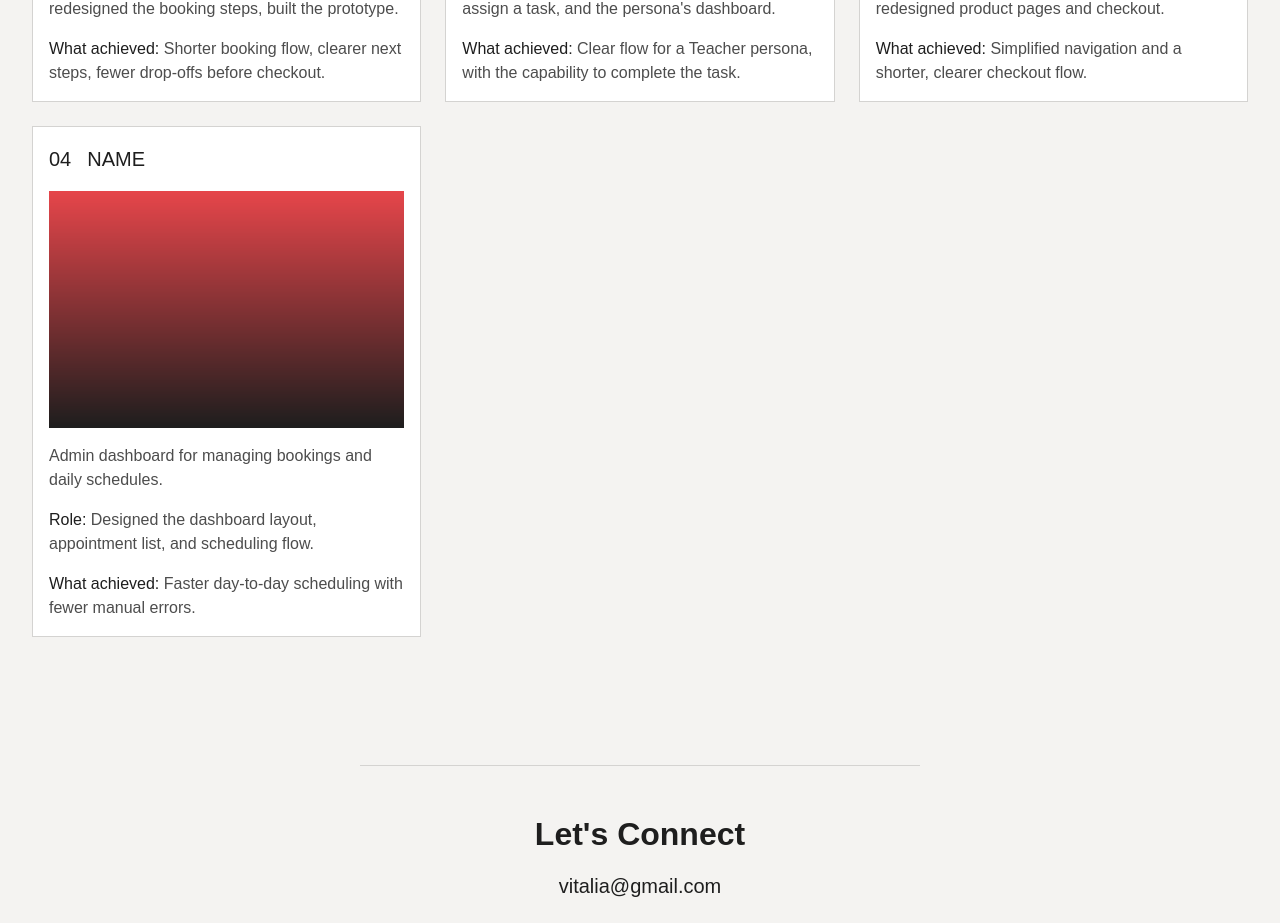
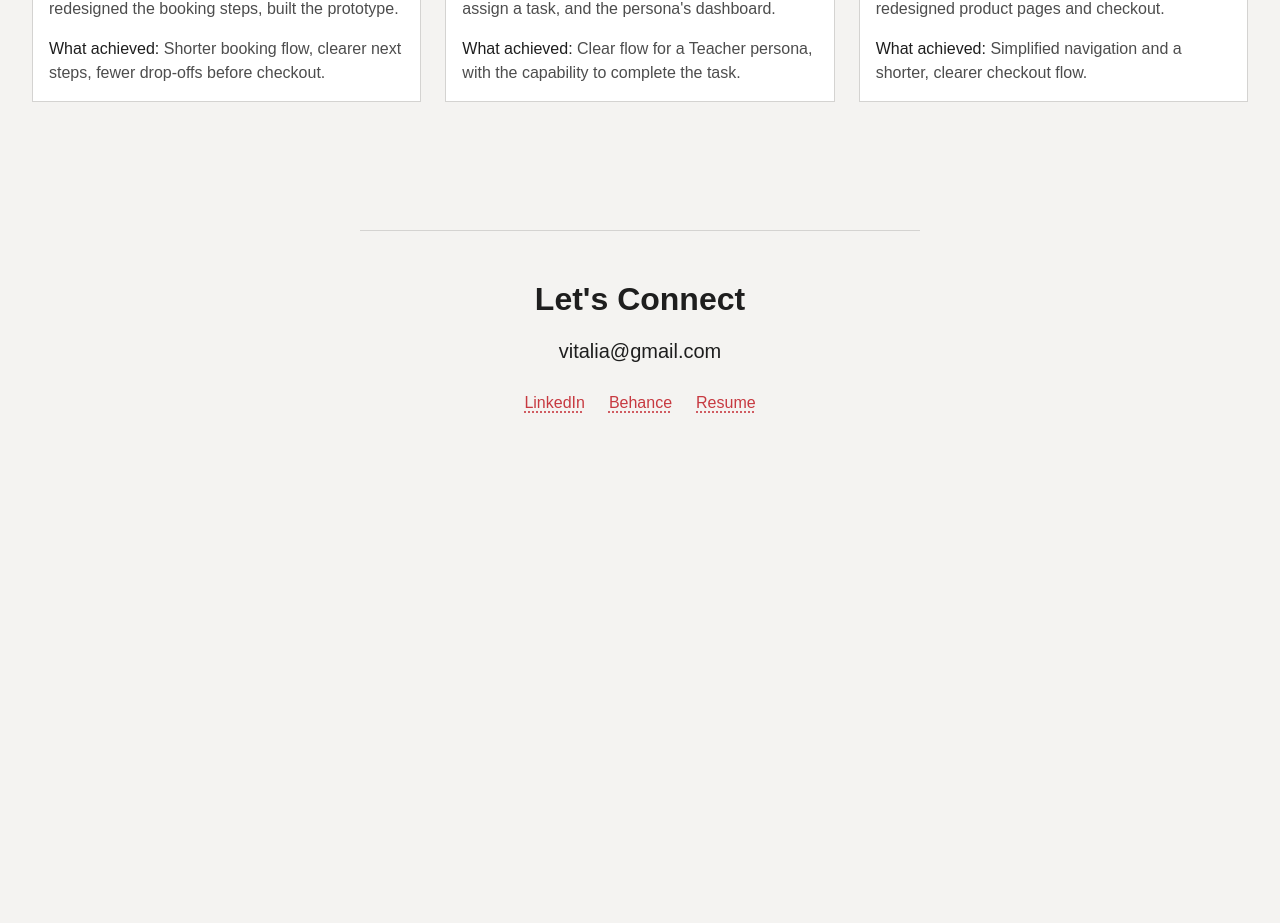
Before and after one commit to KVitalia/portfolio-practice, a Next.js app: page / in a window 1280 px wide. Shown: the part 1240-2163 px from the top of the page. After the commit the page ends 1719 px from the top, so only its background shows below. Built offline with nearby package versions, Linux system fonts and the light colour scheme; a web font is replaced by a local one.

Commit message:
Drop fourth case so Cases always fills exactly one row
With lg:grid-cols-3, a 4th card wrapped alone onto a second row.

```diff
--- a/src/components/Cases.tsx
+++ b/src/components/Cases.tsx
@@ -31,13 +31,6 @@ const cases: CaseItem[] = [
     role: "Defined the information architecture, redesigned product pages and checkout.",
     achieved: "Simplified navigation and a shorter, clearer checkout flow.",
   },
-  {
-    number: "04",
-    title: "NAME",
-    summary: "Admin dashboard for managing bookings and daily schedules.",
-    role: "Designed the dashboard layout, appointment list, and scheduling flow.",
-    achieved: "Faster day-to-day scheduling with fewer manual errors.",
-  },
 ];
 
 export function Cases() {
```
